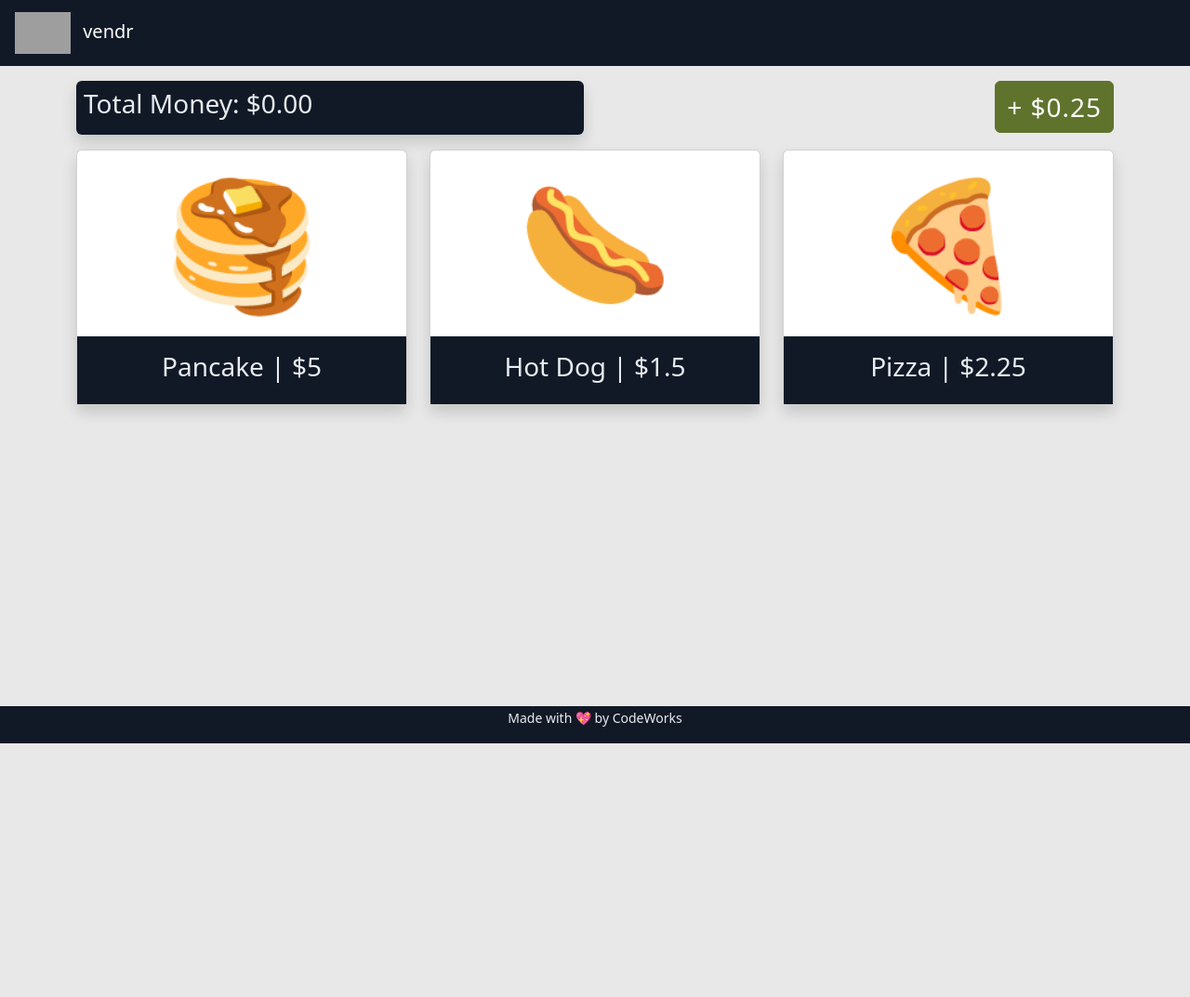
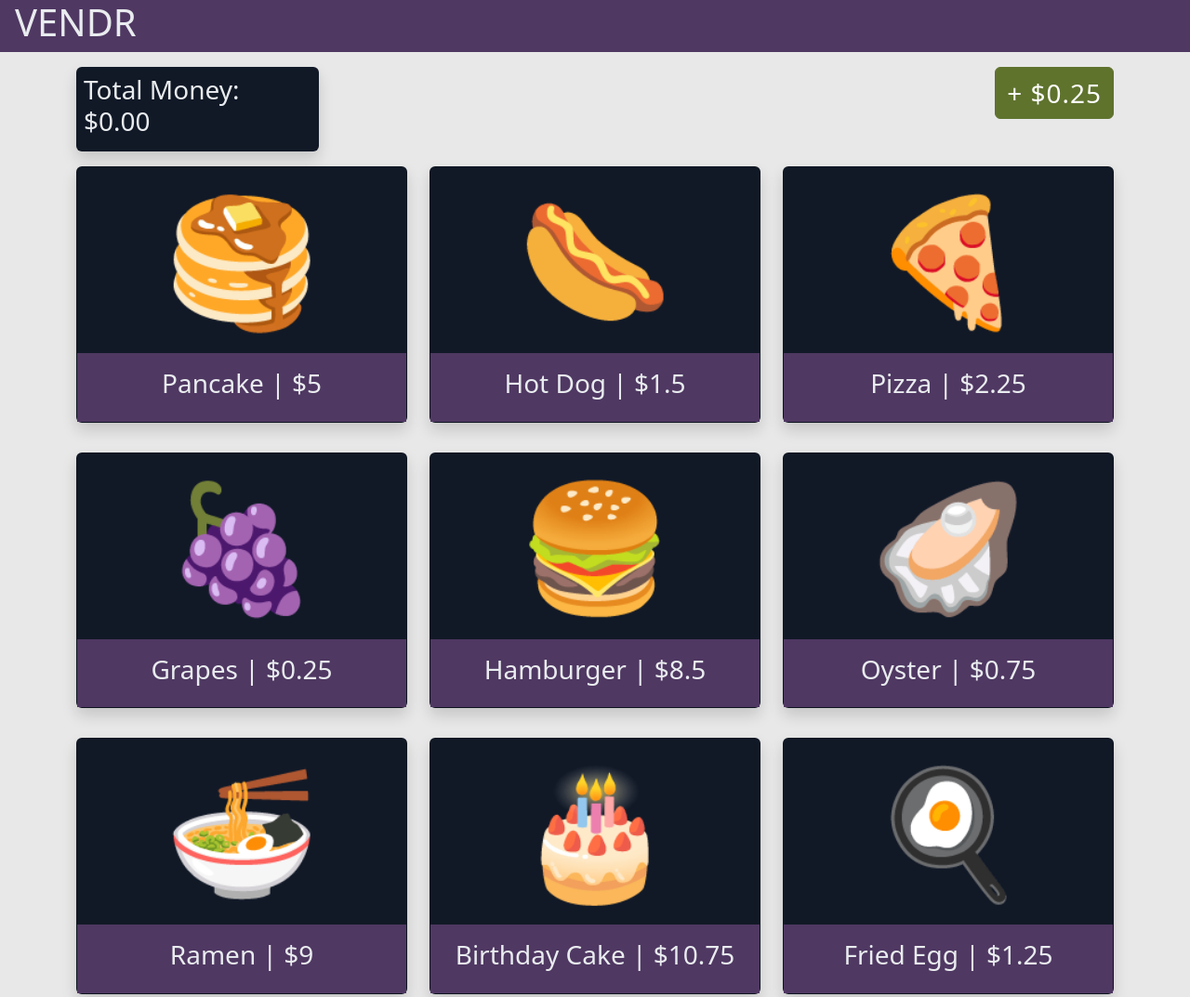
Before and after one commit to smithtaylord/vendr, a website with bundled scripts: page index.html in a window 1280 px wide. Shown: the top 1073 px of the page at 93% size. Before the commit the page ends 800 px from the top, so only its background shows below. Built offline with nearby package versions, Linux system fonts and the light colour scheme; grey boxes are pictures that could not be loaded; a script that the page names is missing.

Commit message:
lab complete!

```diff
--- a/app/AppState.js
+++ b/app/AppState.js
@@ -24,6 +24,36 @@ class AppState extends EventEmitter {
       name: 'Pizza',
       price: 2.25,
       emoji: '🍕'
+    }),
+    new Snack({
+      name: 'Grapes',
+      price: .25,
+      emoji: '🍇'
+    }),
+    new Snack({
+      name: 'Hamburger',
+      price: 8.50,
+      emoji: '🍔'
+    }),
+    new Snack({
+      name: 'Oyster',
+      price: .75,
+      emoji: '🦪'
+    }),
+    new Snack({
+      name: 'Ramen',
+      price: 9.00,
+      emoji: '🍜'
+    }),
+    new Snack({
+      name: 'Birthday Cake',
+      price: 10.75,
+      emoji: '🎂'
+    }),
+    new Snack({
+      name: 'Fried Egg',
+      price: 1.25,
+      emoji: '🍳'
     })
   ]
   /** @type {number} */
--- a/app/Controllers/SnacksController.js
+++ b/app/Controllers/SnacksController.js
@@ -31,15 +31,22 @@ export class SnacksController {
     }
 
     purchaseSnack(name) {
-        console.log('you purchased', name);
-        let money = appState.money
-        let currentSnack = appState.snacks.find(s => s.name == name)
-        if (currentSnack.price > money) {
-            Pop.toast('You need more money', 'error', 'center', 3000, true)
-        } else {
-            snacksService.purchaseSnack(name)
-        }
-
+        // console.log('you purchased', name);
+        // try {
+        //     let money = appState.money
+        //     let currentSnack = appState.snacks.find(s => s.name == name)
+        //     // @ts-ignore
+        //     if (currentSnack.price > money) {
+        //         Pop.toast('You need more money', 'error', 'center', 3000, true)
+        //     } else {
+        //         snacksService.purchaseSnack(currentSnack)
+        //         Pop.toast("Sold")
+        //     }
+        // } catch (error) {
+        //     console.error(error)
+        //     Pop.toast(error)
+        // }
+        snacksService.purchaseSnack(name)
     }
 
 
--- a/app/Models/Snack.js
+++ b/app/Models/Snack.js
@@ -10,9 +10,9 @@ export class Snack {
     get Template() {
         return `
         <div class="col-4 my-3">
-        <div class="card shadow" id="">
+        <div class="card shadow bg-dark" id="">
         <h1 class="text-center py-3 emoji-lg selectable" onclick="app.snacksController.purchaseSnack('${this.name}')">${this.emoji}</h1>
-        <div class="card-body bg-dark text-light text-center">
+        <div class="card-body bg-info text-light text-center">
         <h3>${this.name} | $${this.price} </h3>
         </div>
         </div>
--- a/app/Services/SnacksService.js
+++ b/app/Services/SnacksService.js
@@ -1,14 +1,28 @@
 import { appState } from "../AppState.js"
+import { Pop } from "../Utils/Pop.js"
 
 class SnacksService {
     addMoney() {
         appState.money += .25
-        console.log('You now have this much money', appState.money);
+        // console.log('You now have this much money', appState.money);
     }
 
     purchaseSnack(name) {
+        // let currentSnack = appState.snacks.find(s => s.name == name)
+        // @ts-ignore
         let currentSnack = appState.snacks.find(s => s.name == name)
-        appState.money -= currentSnack.price
+        // @ts-ignore
+        if (currentSnack.price > appState.money) {
+            Pop.toast('Woah! You don\'t have enough money for that!', 'warning', 'center', 3000, true)
+        } else {
+            // @ts-ignore
+            appState.money -= currentSnack.price
+            // @ts-ignore
+            Pop.toast(`${currentSnack.emoji} ${currentSnack?.name} has been sold!`, 'success', 'center', 3000, false)
+
+        }
+
+
 
     }
 
--- a/index.html
+++ b/index.html
@@ -16,24 +16,18 @@
 </head>
 
 <body>
-  <header>
-    <nav class="navbar navbar-dark navbar-expand bg-dark text-light no-select">
-      <a class="navbar-brand ms-3" href="#">
-        <img src="https://codeworks.blob.core.windows.net/public/assets/img/cw-mark.png" height="45" alt=""
-          loading="lazy">
-        <span class="ms-2">vendr</span>
-      </a>
-    </nav>
+  <header class="bg-info text-light px-3">
+    <h1>VENDR</h1>
   </header>
   <main>
     <div class="container">
       <div class="row">
-        <div class="col-6">
+        <div class="col-3">
           <div class="mt-3 bg-dark text-light p-2 rounded shadow">
             <h3 id="money">Total Money: $1.00</h3>
           </div>
         </div>
-        <div class="col-6">
+        <div class="col-6 offset-3">
           <div class="d-flex justify-content-end mt-3">
             <button onclick="app.snacksController.addMoney()" class="btn btn-success fs-3">+ $0.25</button>
           </div>
```
